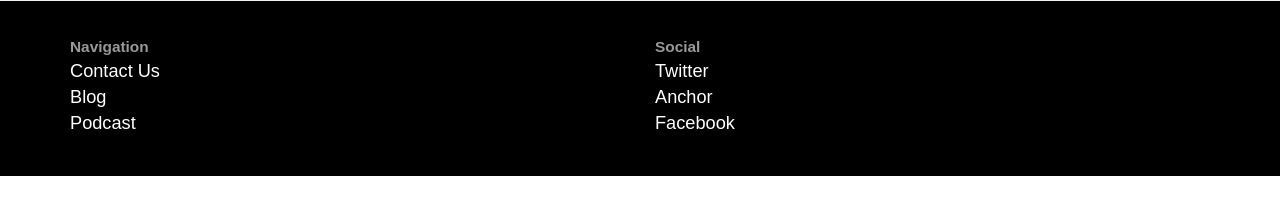
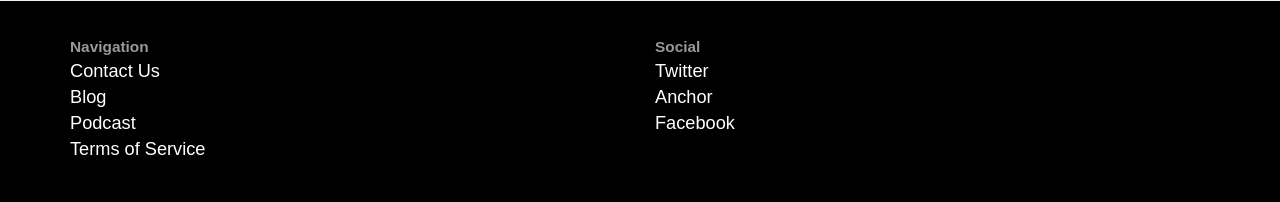
Before and after one commit to yelluw/amy, a Django app: page / in a window 1280 px wide. Shown: the part 1694-1896 px from the top of the page. Before the commit the page ends 1870 px from the top, so only its background shows below. Run offline with Django 3.2, Linux system fonts and the light colour scheme; some libraries are stand-ins or nearby versions; some web fonts are replaced.

Commit message:
added link to terms of service

```diff
--- a/cms/templates/footer.html
+++ b/cms/templates/footer.html
@@ -13,6 +13,7 @@
                 <li class="list-item"><a href="{% url "index" %}#prospect-contact-form">Contact Us</a></li>
                 <li class="list-item"><a href="{% url "featured_articles" %}">Blog</a></li>
                 <li class="list-item"><a href="{% url "page" page_slug="podcast" %}">Podcast</a></li>
+                <li class="list-item"><a href="{% url "page" page_slug="terms-of-service" %}">Terms of Service</a></li>
                 <!-- <li class="list-item"><a href="{% url "index" %}">Terms & Conditions</a></li> -->
               </ul>
             <!-- end left column -->
```
